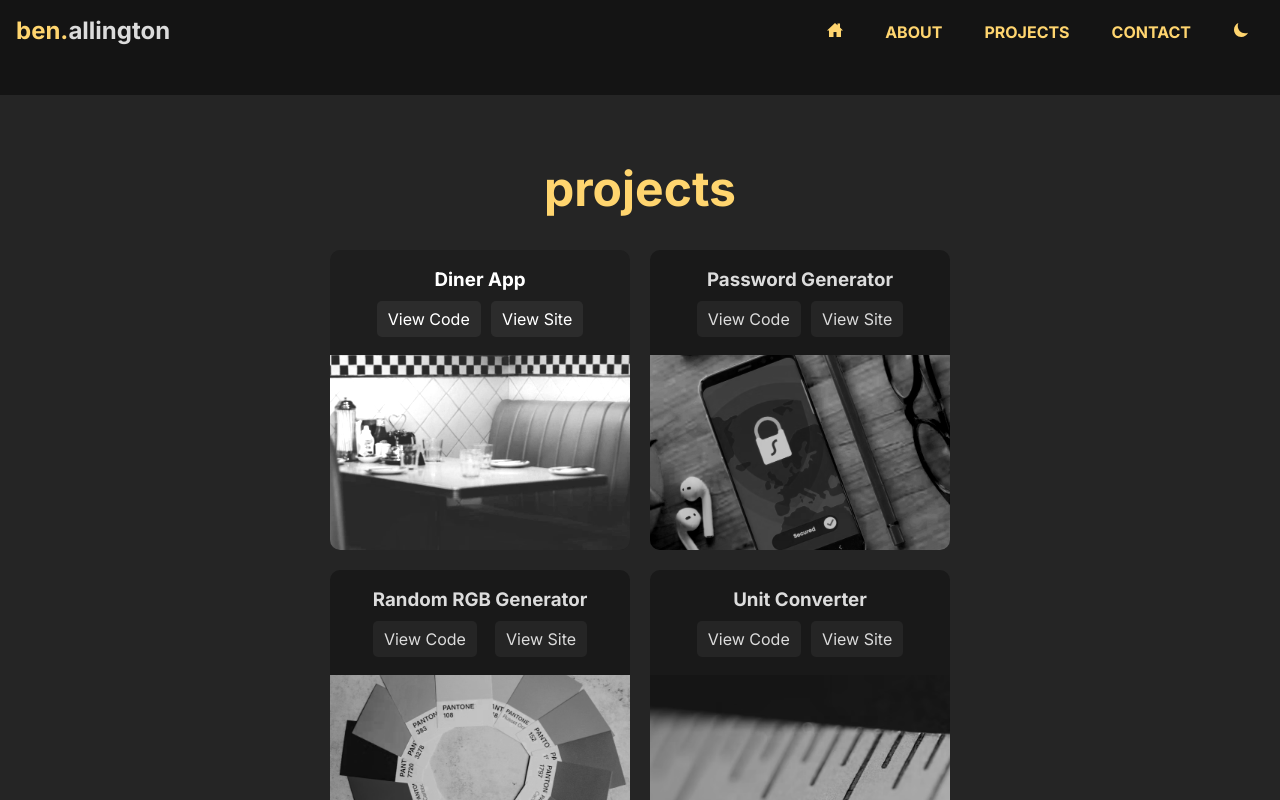
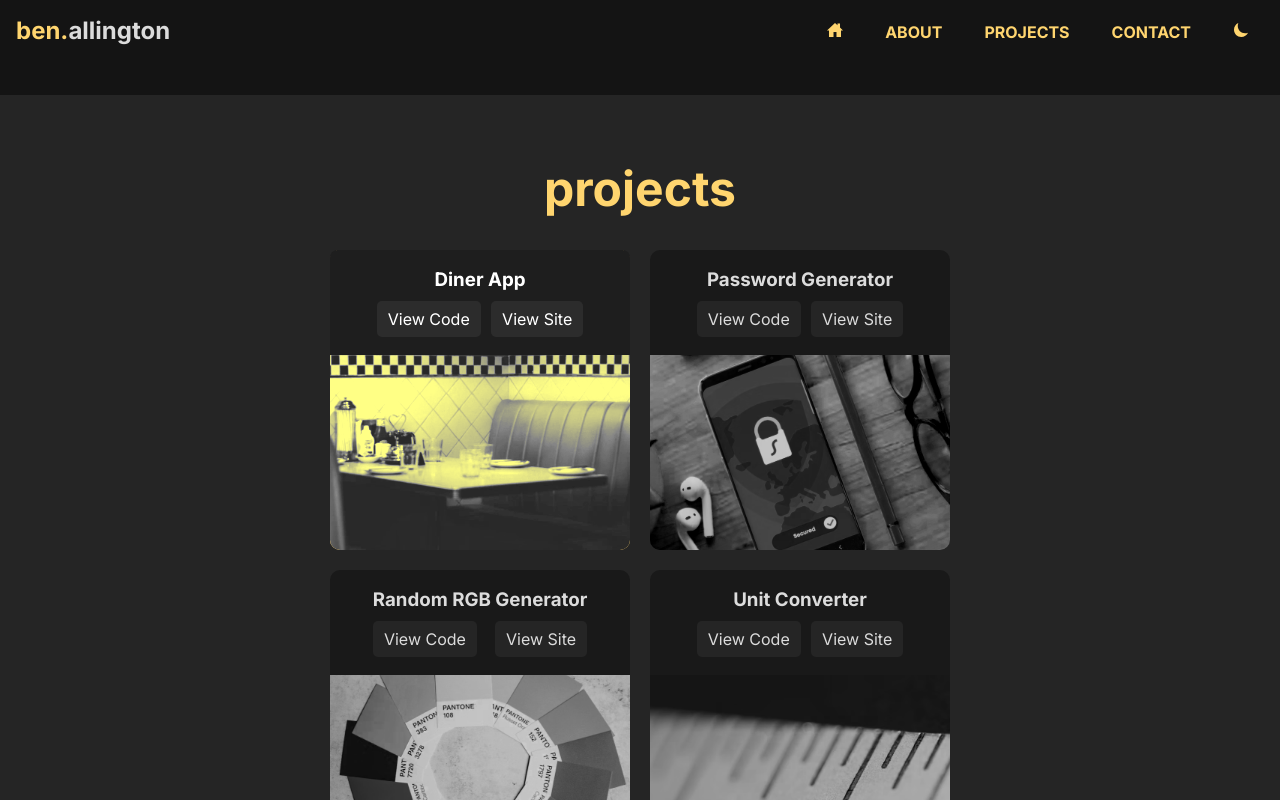
Before and after one commit to BenAllington95/my-portfolio-reactjs, a React (Create React App) app in the folder my-app/: page / in a window 1280 px wide. In both pictures the pointer is over the link 480 px from the left and 2148 px from the top of the page. Shown: the part 1748-2548 px from the top of the page. Built offline with nearby package versions, Linux system fonts and the light colour scheme.

Commit message:
Added hover styles to card img

```diff
--- a/my-app/src/index.css
+++ b/my-app/src/index.css
@@ -239,6 +239,20 @@ a {
   border-bottom-right-radius: 10px;
 }
 
+.card:hover {
+  background: #FFD56F;
+}
+
+.card:hover > .card-box-text {
+  background: #191919;
+  border-top-left-radius: 7.5px;
+  border-top-right-radius: 7.5px;
+}
+
+.card:hover > .card-img {
+  mix-blend-mode: darken;
+}
+
 /* Media Queries */
 
 @media (min-width: 700px) {
```
